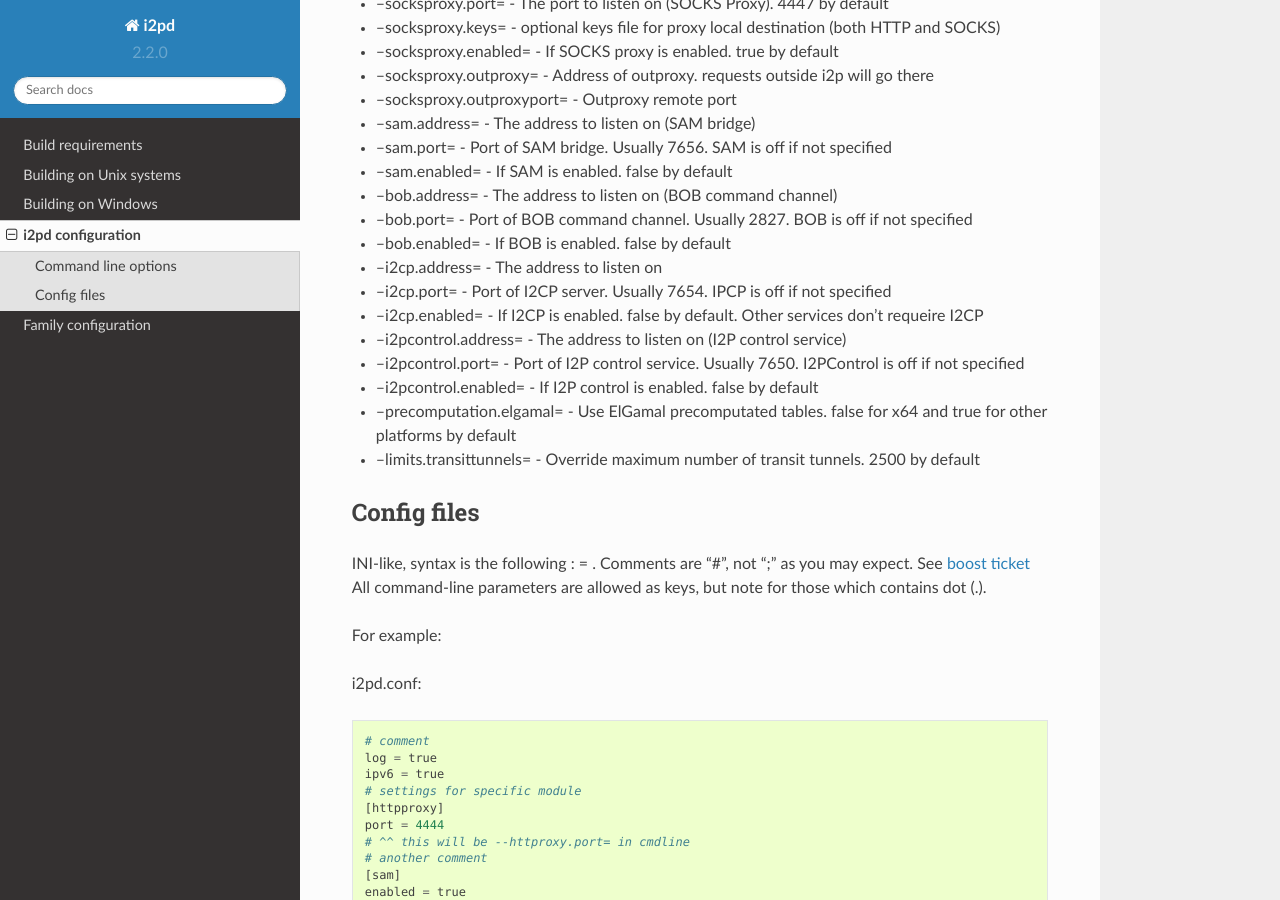
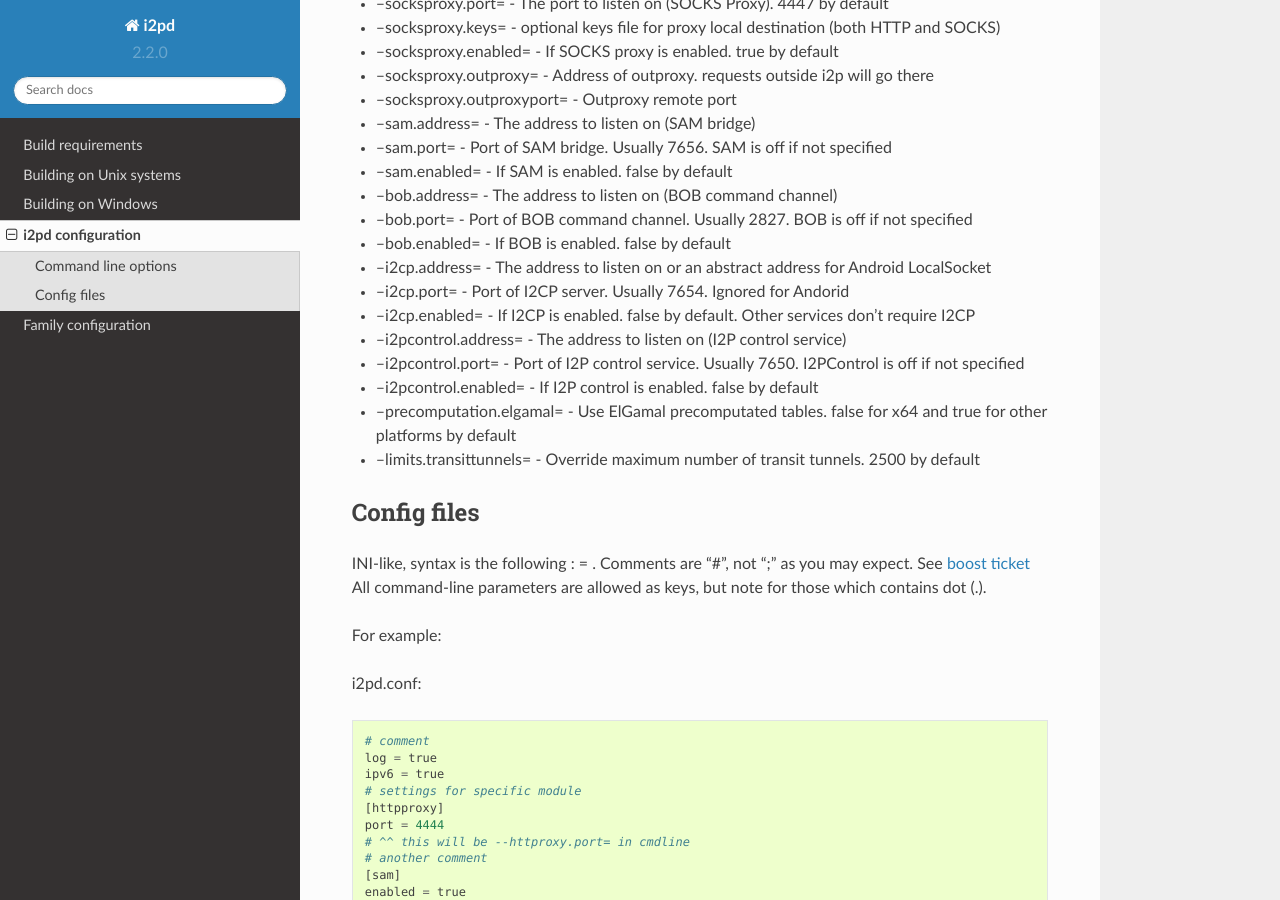
Before and after one commit to PurpleI2P/i2pd, a Sphinx documentation site: the page built from docs/configuration.md, in a window 1280 px wide and 900 px high, scrolled down 1184 px. Built offline with Sphinx 7.4.7 and the Read the Docs theme 2.0.0, drawn with Linux system fonts in a browser that asks for light colours.

Commit message:
i2cp for android

```diff
--- a/docs/configuration.md
+++ b/docs/configuration.md
@@ -60,9 +60,9 @@ All options below still possible in cmdline, but better write it in config file:
 * --bob.port=           - Port of BOB command channel. Usually 2827. BOB is off if not specified
 * --bob.enabled=        - If BOB is enabled. false by default
 
-* --i2cp.address=        - The address to listen on
-* --i2cp.port=           - Port of I2CP server. Usually 7654. IPCP is off if not specified
-* --i2cp.enabled=        - If I2CP is enabled. false by default. Other services don't requeire I2CP
+* --i2cp.address=        - The address to listen on or an abstract address for Android LocalSocket
+* --i2cp.port=           - Port of I2CP server. Usually 7654. Ignored for Andorid
+* --i2cp.enabled=        - If I2CP is enabled. false by default. Other services don't require I2CP
 
 * --i2pcontrol.address= - The address to listen on (I2P control service)
 * --i2pcontrol.port=    - Port of I2P control service. Usually 7650. I2PControl is off if not specified
```
